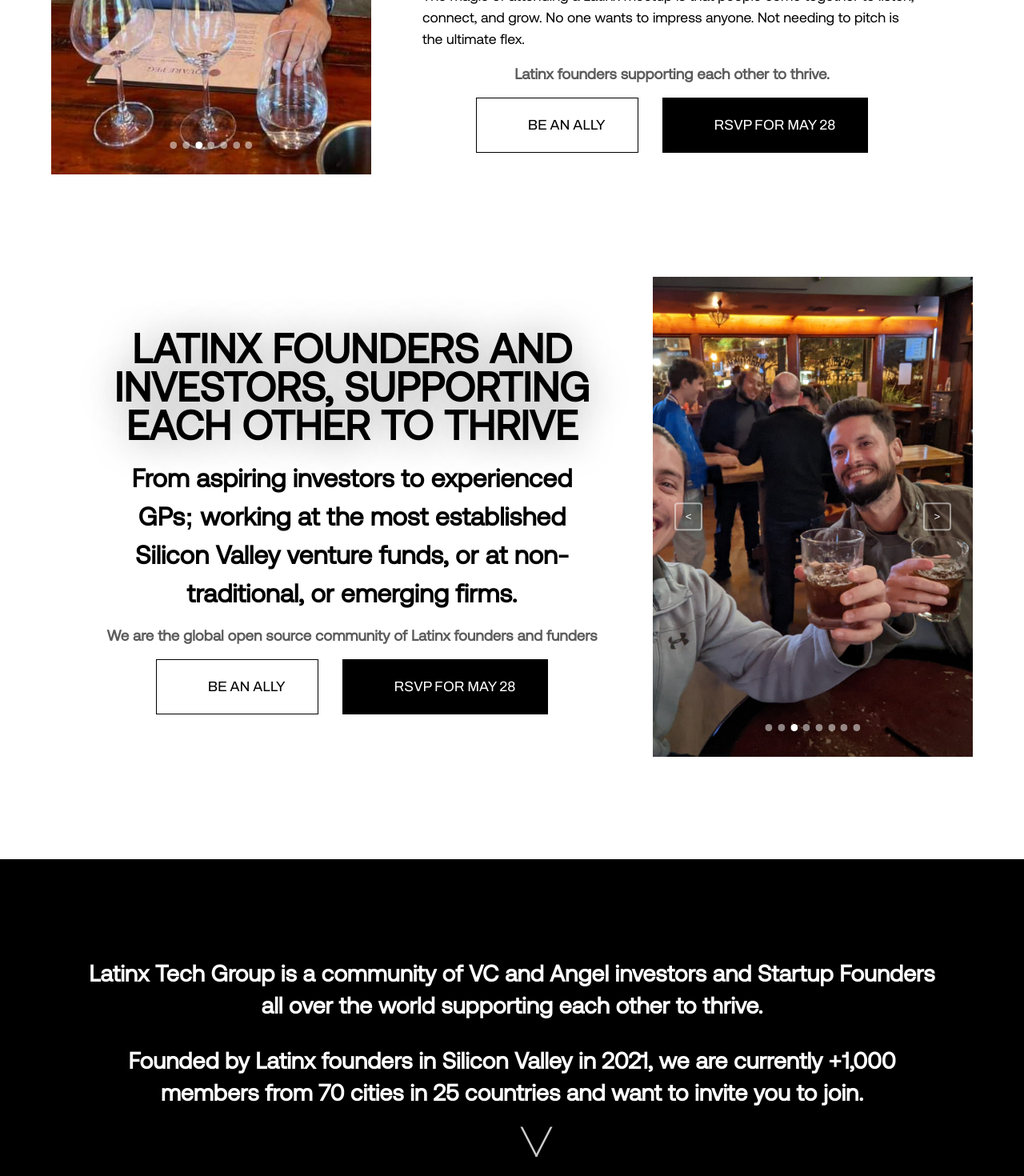
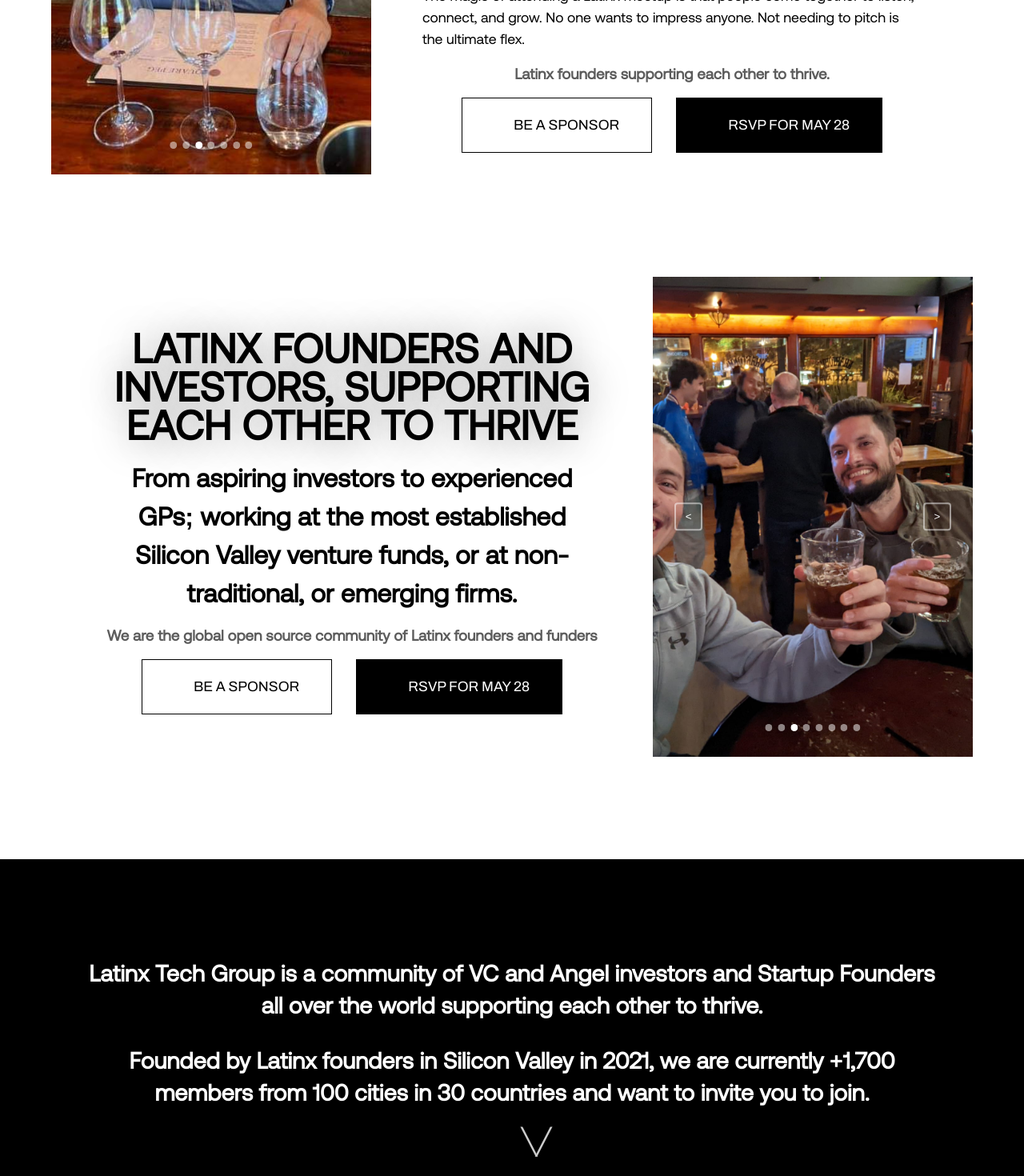
Before and after one commit to latinx-familia/latinx-meetups, a Next.js app: page / in a window 1280 px wide. Shown: the part 1360-2830 px from the top of the page at 80% size. Built offline with nearby package versions, Linux system fonts and the light colour scheme; some icons are missing.

Commit message:
added id for gtm tracking

```diff
--- a/components/ui/ContactForm.js
+++ b/components/ui/ContactForm.js
@@ -17,7 +17,7 @@
                                 placeholder="Leave us a message..." required></textarea>
                         </div>
                     </div>
-                    <button type="submit" className="scroll-btn hero-btn">SEND YOUR REQUEST</button>
+                    <button type="submit" className="scroll-btn hero-btn" id="send-contact-form">SEND YOUR REQUEST</button>
                 </form>
             </section>
         </>
--- a/components/ui/GeneralDescription.js
+++ b/components/ui/GeneralDescription.js
@@ -6,10 +6,10 @@
         <>
             <section className="general-description" id="stay">
                 <h2><p>Latinx Tech Group is a community of VC and Angel investors and Startup Founders all over the world supporting each other to thrive.</p>
-                <p>Founded by Latinx founders in Silicon Valley in 2021, we are currently +1,000 members from 70 cities in 25 countries and want to invite you to join.</p></h2>
+                <p>Founded by Latinx founders in Silicon Valley in 2021, we are currently +1,700 members from 100 cities in 30 countries and want to invite you to join.</p></h2>
                 <div className="arrow-down"></div>
                 <Link href="https://chat.whatsapp.com/INP8jx2vnjVLCFRBzOrOMo" target="_blank">
-                    <button className="secondary-btn hero-btn" id="share-boat"><Icon icon="mdi:whatsapp" />
+                    <button className="secondary-btn hero-btn" id="goto-whatsapp"><Icon icon="mdi:whatsapp" />
                         Join the WhatsApp Community
                     </button>
                 </Link>
--- a/components/ui/Header.js
+++ b/components/ui/Header.js
@@ -13,20 +13,20 @@
                     <div className="navmenu">
                         <HideOn divID="toggle-navbar">
                             <Link href="https://chat.whatsapp.com/INP8jx2vnjVLCFRBzOrOMo" target="_blank">
-                                <button className="secondary-btn hero-btn" id="share-boat"><Icon icon="mdi:whatsapp" />
+                                <button className="secondary-btn hero-btn" id="goto-whatsapp"><Icon icon="mdi:whatsapp" />
                                 Join the WhatsApp Community
                                 </button>
                             </Link>
                         </HideOn>
                         <HideBetween div startDivID="navbar" endDivID="toggle-navbar">
                             <Link href="https://app.getriver.io/latinx" target="_blank">
-                                <button className="scroll-btn hero-btn"><Icon icon="mdi:check-outline" />
+                                <button className="scroll-btn hero-btn" id="goto-rsvp"><Icon icon="mdi:check-outline" />
                                     RSVP FOR MAY 28
                                 </button>
                             </Link>
                         </HideBetween>
                         <Link href="https://www.paypal.com/pools/c/948ycdnaf6" target="_blank">
-                            <button className="donate-btn">
+                            <button className="donate-btn" id="goto-donate">
                                 DONATE
                             </button>
                         </Link>
@@ -35,13 +35,13 @@
                 <div className="navbar-mobile" id="navbar">
                     <HideOn divID="toggle-navbar">
                             <Link href="https://chat.whatsapp.com/INP8jx2vnjVLCFRBzOrOMo" target="_blank">
-                                <button className="donate-mobile-btn" id="share-boat"><Icon icon="mdi:whatsapp" />
+                                <button className="donate-mobile-btn" id="goto-whatsapp"><Icon icon="mdi:whatsapp" />
                                 </button>
                             </Link>
                         </HideOn>
                         <HideBetween div startDivID="navbar" endDivID="toggle-navbar">
                             <Link href="https://app.getriver.io/latinx" target="_blank">
-                                <button className="donate-mobile-btn"><Icon icon="mdi:check-outline" />
+                                <button className="donate-mobile-btn" id="goto-rsvp"><Icon icon="mdi:check-outline" />
                                 </button>
                             </Link>
                         </HideBetween>
@@ -49,7 +49,7 @@
                         <div className="logo"></div>
                     </Link>
                     <Link href="https://www.paypal.com/pools/c/948ycdnaf6" target="_blank">
-                        <button className="donate-mobile-btn"><Icon icon="mdi:donation" />
+                        <button className="donate-mobile-btn" id="goto-donate"><Icon icon="mdi:donation" />
                         </button>
                     </Link>
                 </div>
--- a/components/ui/Hero.js
+++ b/components/ui/Hero.js
@@ -10,12 +10,12 @@
 
                 <div className="button-container">
                     <Link href="https://forms.gle/S6GjZFbeLUUGkBJu5" target="_blank">
-                        <button className="secondary-btn hero-btn"><Icon icon="material-symbols-light:handshake" />
+                        <button className="secondary-btn hero-btn" id="goto-sponsor-form"><Icon icon="material-symbols-light:handshake" />
                             BE A SPONSOR
                         </button>
                     </Link>
                     <Link href="https://app.getriver.io/latinx" target="_blank">
-                        <button className="scroll-btn hero-btn"><Icon icon="mdi:check-outline" />
+                        <button className="scroll-btn hero-btn" id="goto-rsvp"><Icon icon="mdi:check-outline" />
                             RSVP FOR MAY 28
                         </button>
                     </Link>
--- a/components/ui/SectionLeft.js
+++ b/components/ui/SectionLeft.js
@@ -49,12 +49,12 @@
                     <div className="section-description content">
                         <div className="button-container">
                             <Link href="https://forms.gle/S6GjZFbeLUUGkBJu5" target="_blank">
-                                <button className="secondary-btn hero-btn"><Icon icon="material-symbols-light:handshake" />
-                                    BE AN ALLY
+                                <button className="secondary-btn hero-btn" id="goto-sponsor-form"><Icon icon="material-symbols-light:handshake" />
+                                    BE A SPONSOR
                                 </button>
                             </Link>
                             <Link href="https://app.getriver.io/latinx" target="_blank">
-                                <button className="scroll-btn hero-btn"><Icon icon="mdi:check-outline" />
+                                <button className="scroll-btn hero-btn" id="goto-rsvp"><Icon icon="mdi:check-outline" />
                                     RSVP FOR MAY 28
                                 </button>
                             </Link>
--- a/components/ui/SectionRight.js
+++ b/components/ui/SectionRight.js
@@ -17,12 +17,12 @@
                     <div className="section-description content" id="toggle-navbar">
                         <div className="button-container">
                             <Link href="https://forms.gle/S6GjZFbeLUUGkBJu5" target="_blank">
-                                <button className="secondary-btn hero-btn"><Icon icon="material-symbols-light:handshake" />
-                                    BE AN ALLY
+                                <button className="secondary-btn hero-btn" id="goto-sponsor-form"><Icon icon="material-symbols-light:handshake" />
+                                    BE A SPONSOR
                                 </button>
                             </Link>
                             <Link href="https://app.getriver.io/latinx" target="_blank">
-                                <button className="scroll-btn hero-btn"><Icon icon="mdi:check-outline" />
+                                <button className="scroll-btn hero-btn" id="goto-rsvp"><Icon icon="mdi:check-outline" />
                                     RSVP FOR MAY 28
                                 </button>
                             </Link>
```
